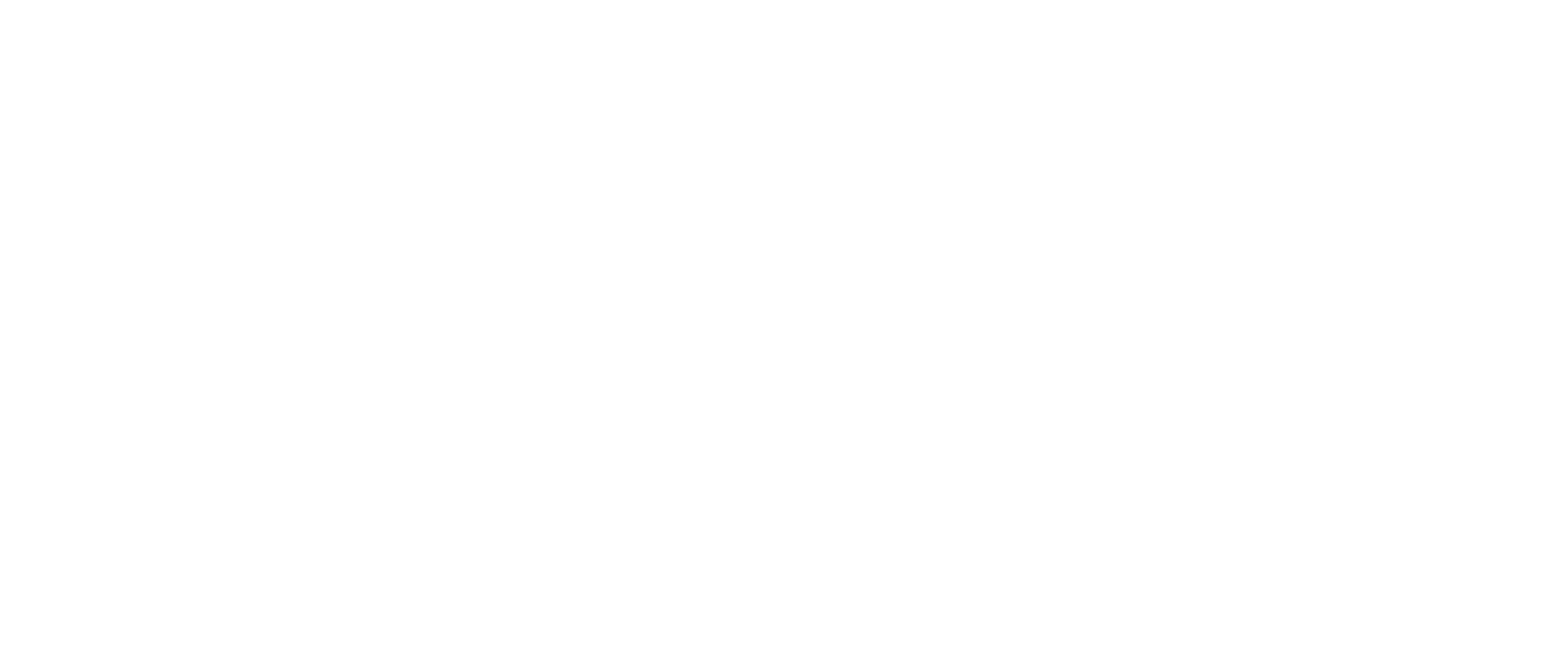
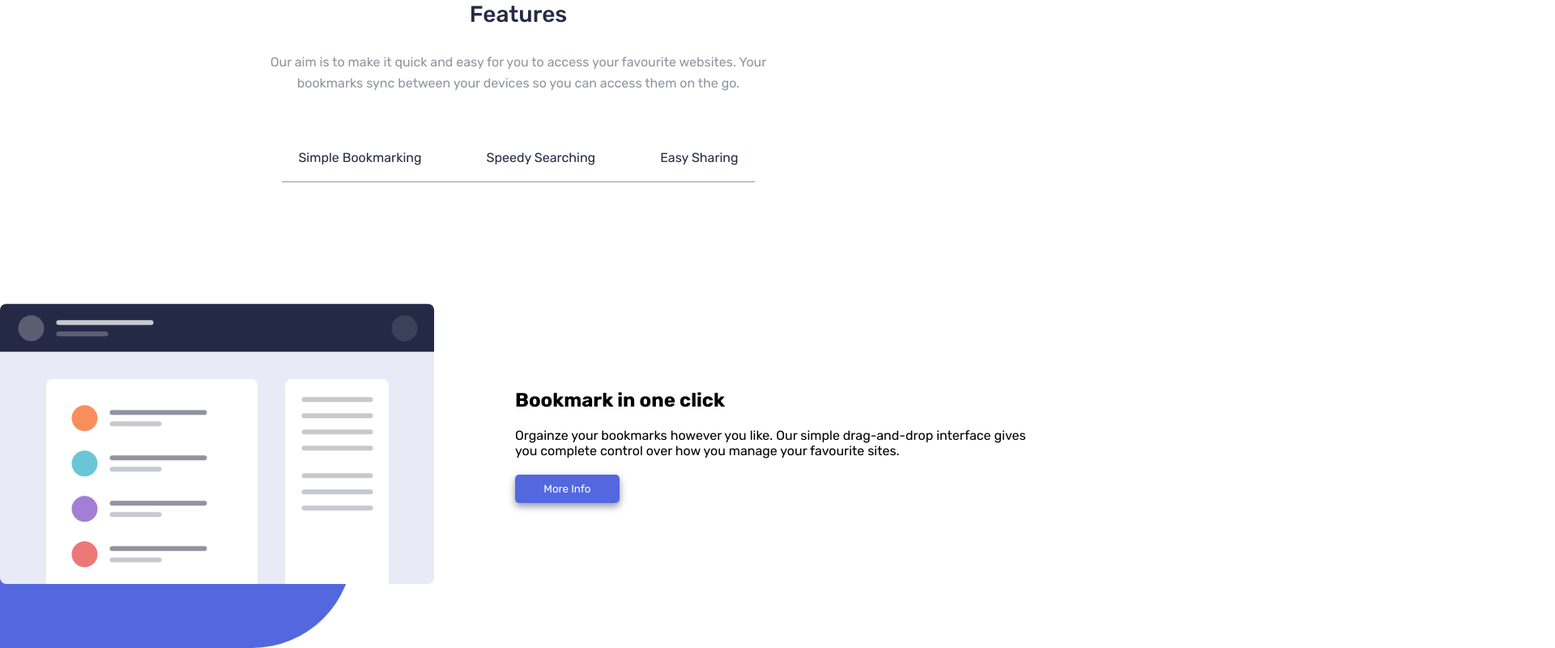
Before and after one commit to BradleyLegge/bookmark-landing-page-fem-react, a React (Vite) app: page / in a window 1280 px wide. Shown: the part 650-1450 px from the top of the page at 81% size, 1920 px wide, since content can reach past the window. Before the commit the page ends 800 px from the top, so only its background shows below. Built offline with nearby package versions, Linux system fonts and the light colour scheme.

Commit message:
Added Features component with basic CSS. Made small changes to CSS in Headers component

```diff
--- a/src/App.jsx
+++ b/src/App.jsx
@@ -1,12 +1,14 @@
 import React from "react";
 import Header from "./components/Header";
 import Manager from "./components/Manager";
+import Features from "./components/Features";
 
 const App = () => {
   return (
     <div class="hero">
       <Header />
       <Manager />
+      <Features />
     </div>
   );
 };
--- /dev/null
+++ b/src/components/Features.jsx
@@ -0,0 +1,45 @@
+import React from "react";
+import simpleBookmarkingImage1 from "../images/illustration-features-tab-1.svg";
+import simpleBookmarkingImage2 from "../images/illustration-features-tab-2.svg";
+import simpleBookmarkingImage3 from "../images/illustration-features-tab-3.svg";
+
+const Features = () => {
+  return (
+    <div className="features-hero">
+      <div className="features-intro">
+        <h2>Features</h2>
+        <p>
+          Our aim is to make it quick and easy for you to access your favourite
+          websites. Your bookmarks sync between your devices so you can access
+          them on the go.
+        </p>
+      </div>
+      <ul className="features-list">
+        <li className="features-list-item">Simple Bookmarking</li>
+        <li className="features-list-item">Speedy Searching</li>
+        <li className="features-list-item">Easy Sharing</li>
+      </ul>
+      <div className="simple-bookmarking-tab">
+        <div className="features-left-side">
+          <img
+            className="simple-bookmarking-img-1"
+            src={simpleBookmarkingImage1}
+            alt="Simple Bookmarking Image"
+          />
+          <div className="background-image-features"></div>
+        </div>
+        <div className="features-right-side">
+          <h2>Bookmark in one click</h2>
+          <p>
+            Orgainze your bookmarks however you like. Our simple drag-and-drop
+            interface gives you complete control over how you manage your
+            favourite sites.
+          </p>
+          <button className="features-more-info-btn">More Info</button>
+        </div>
+      </div>
+    </div>
+  );
+};
+
+export default Features;
--- a/src/components/Header.jsx
+++ b/src/components/Header.jsx
@@ -8,14 +8,14 @@
         <img src={logo} alt="Bookmark logo" />
       </a>
       <nav>
-        <ul>
-          <li>
+        <ul className="navbar-list">
+          <li className="navbar-list-item">
             <a href="#">features</a>
           </li>
-          <li>
+          <li className="navbar-list-item">
             <a href="#">pricing</a>
           </li>
-          <li>
+          <li className="navbar-list-item">
             <a href="#">contact</a>
           </li>
           {/* Not sure if this is the correct way to make a link to a log in button */}
--- a/src/index.css
+++ b/src/index.css
@@ -35,14 +35,14 @@
   align-items: center;
 }
 
-ul{
+.navbar-list{
   display: flex;
   align-items: center;
   gap: 2.5rem;
   list-style: none;
 }
 
-a{
+.navbar-list-item a{
   cursor: pointer;
   letter-spacing: .1rem;
   text-decoration: none;
@@ -52,7 +52,7 @@
   color: var(--soft-red);
 }
 
-li, nav button{
+.navbar-list-item, nav button{
   cursor: pointer;
   text-transform: uppercase;
   font-weight: var(--font-weight-400);
@@ -107,7 +107,7 @@
   gap: 15px;
 }
 
-.get-it-google-btn{
+.get-it-google-btn, .features-more-info-btn{
   padding: 10px 30px;
   border: none;
   border-radius: .313rem;
@@ -116,7 +116,7 @@
   box-shadow: 0 4px 10px var(--grayish-blue);
 }
 
-.get-it-google-btn:hover{
+.get-it-google-btn:hover, .features-more-info-btn:hover{
   cursor: pointer;
   background-color: var(--grayish-white);
   outline: 2px solid var(--soft-blue);
@@ -154,9 +154,89 @@
   position: absolute;
   top: 100px;
   left: 300px;
-  width: 100vw;
+  width: 100%;
   height: 250px;
   z-index: -1;
   background-color: var(--soft-blue);
   border-radius: 1500px 0 0 1500px;
 }
+
+/* Features Component */
+
+.features-hero{
+  display: flex;
+  flex-direction: column;
+  width: 100%;
+  align-items: center;
+  gap: 50px;
+}
+
+.features-intro{
+  width: 50%;
+  display: flex;
+  flex-direction: column;
+  align-items: center;
+  gap: 30px;
+}
+
+.features-intro h2{
+  color: var(--very-dark-blue);
+  font-weight: var(--font-weight-500);
+  font-size: 28px;
+}
+
+.features-intro p{
+  text-align: center;
+  line-height: 1.6rem;
+  color: var(--grayish-blue);
+}
+
+.features-list{
+  border-bottom: 1px solid var(--grayish-blue);
+  padding: 20px;
+  margin-bottom: 100px;
+  list-style: none;
+  display: flex;
+  gap: 80px;
+  color: var(--very-dark-blue);
+}
+
+.features-list-item:hover{
+  cursor: pointer;
+  color: var(--soft-red);
+}
+
+.features-list-item:active{
+  font-weight: var(--font-weight-500);
+}
+
+.simple-bookmarking-tab{
+  display: flex;
+  gap: 100px;
+}
+
+.features-left-side{
+  position: relative;
+}
+
+.background-image-features{
+  position: absolute;
+  top: 175px;
+  right: 100px;
+  width: 100%;
+  height: 250px;
+  z-index: -1;
+  background-color: var(--soft-blue);
+  border-radius: 0 1500px 1500px 0;
+}
+
+.features-right-side{
+  display: flex;
+  flex-direction: column;
+  justify-content: center;
+  gap: 20px;
+}
+
+.features-more-info-btn{
+  width: 20%;
+}
```
